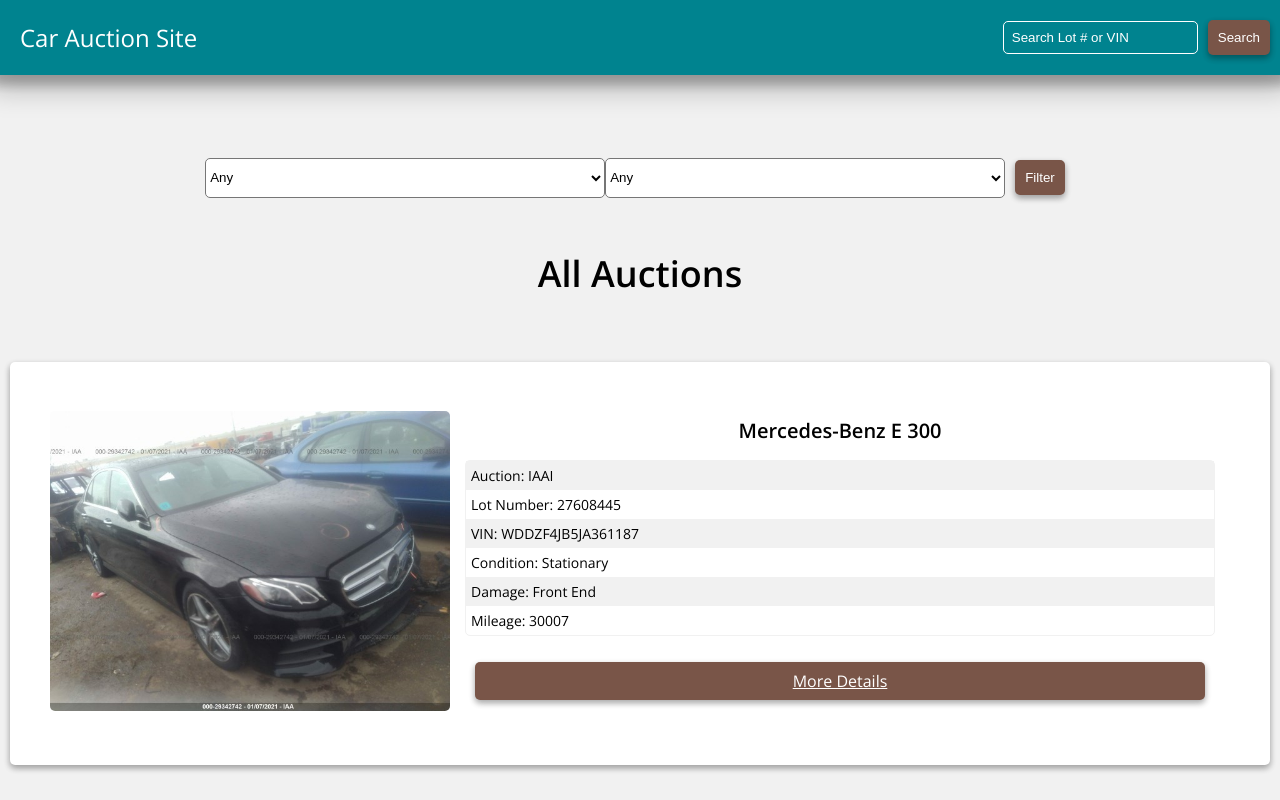
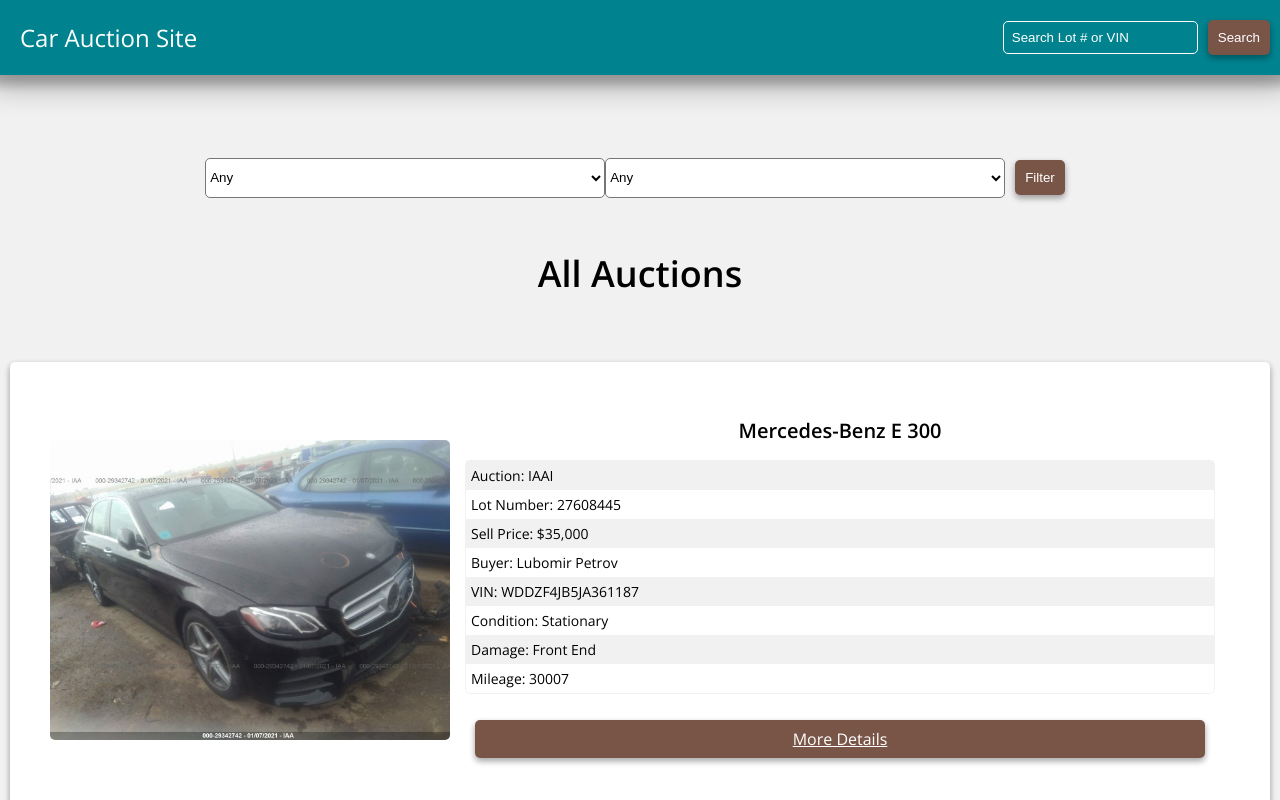
Before and after one commit to martinpetrov1096/auction-site, a Next.js app: page / in a window 1280 px wide. Shown: the top 800 px of the page. Built offline with nearby package versions, Linux system fonts and the light colour scheme.

Commit message:
added all changes

```diff
--- a/components/auction-details/auction-info.js
+++ b/components/auction-details/auction-info.js
@@ -15,9 +15,11 @@ export default function AuctionInfo({ auctionInfo }) {
             <li>ID: {auctionInfo.id || 'N/A'}</li>
             <li>Auctioneer: {auctionInfo.auctioneer || 'N/A'}</li>
             <li>Lot Number: {auctionInfo.lotNumber || 'N/A'}</li>
-            <li>Date Of Sale: {auctionInfo.dateEnding || 'N/A'}</li>
+            <li>Sell Price: {auctionInfo.price || 'N/A'}</li>
+            <li>Buyer: {auctionInfo.buyer || 'N/A'}</li>
             <li>Seller: {auctionInfo.seller || 'N/A'}</li>
             <li>Location: {auctionInfo.location || 'N/A'}</li>
+            <li>Date Of Sale: {auctionInfo.dateEnding || 'N/A'}</li>
          </ul>
       </div>
    );
--- a/components/auction-details/large.js
+++ b/components/auction-details/large.js
@@ -15,13 +15,14 @@ export default function AuctionDetailsLarge({ auction }) {
 
    return (
       <div className={styles.wrapper}>
-         <h1 className={styles.title}>{auction.vehicleInfo.make + ' ' + auction.vehicleInfo.model}</h1>
+
          <ImageGallery images={auction.images}/>
          <div className={styles.details}>
             <AuctionInfo auctionInfo={auction}/>
             <VehicleInfo vehicleInfo={auction.vehicleInfo}/>
             <ConditionInfo conditionInfo={auction.condition}/>
          </div>
+         <h1 className={styles.title}>{auction.vehicleInfo.make + ' ' + auction.vehicleInfo.model}</h1>
       </div>
    );
 }
--- a/components/auction-details/small.js
+++ b/components/auction-details/small.js
@@ -24,6 +24,8 @@ export default function AuctionDetailsSmall({ auction }) {
             <ul className={styles.infoList}>
                <li>Auction: {auction.auctioneer || 'N/A'}</li>
                <li>Lot Number: {auction.lotNumber || 'N/A'}</li>
+               <li>Sell Price: {auction.price || 'N/A'}</li>
+               <li>Buyer: {auction.buyer || 'N/A'}</li>
                <li>VIN: {auction.vehicleInfo.vin || 'N/A'}</li>
                <li>Condition: {auction.condition.status || 'N/A'}</li>
                <li>Damage: {auction.condition.primaryDamage || 'N/A'}</li>
--- a/config/auctions.json
+++ b/config/auctions.json
@@ -5,6 +5,7 @@
       "lotNumber": 27608445,
       "price": "$35,000",
       "dateEnding": "07.02.2020",
+      "buyer": "Lubomir Petrov",
       "seller": "Geico Insurance",
       "location": "East Bay (CA)",
       "notes": [
@@ -50,6 +51,7 @@
       "lotNumber": 1,
       "price": "$35,000",
       "dateEnding": "",
+      "buyer": "",
       "seller": "",
       "location": "",
       "notes": [
@@ -88,6 +90,7 @@
       "lotNumber": 2,
       "price": "$35,000",
       "dateEnding": "",
+      "buyer": "",
       "seller": "",
       "location": "",
       "notes": [
@@ -126,6 +129,7 @@
       "lotNumber": 3,
       "price": "$35,000",
       "dateEnding": "",
+      "buyer": "",
       "seller": "",
       "location": "",
       "notes": [
@@ -164,6 +168,7 @@
       "lotNumber": 4,
       "price": "$35,000",
       "dateEnding": "",
+      "buyer": "",
       "seller": "",
       "location": "",
       "notes": [
--- a/styles/components/auction-details/image-gallery.module.css
+++ b/styles/components/auction-details/image-gallery.module.css
@@ -5,7 +5,7 @@
    height: min(600px, 100%);
    background-color: var(--whiteSpaceColor);
    display: flex;
-   flex-flow: column-reverse nowrap;
+   flex-flow: column nowrap;
    justify-content: space-between;
 }
 .curImageWrapper {
--- a/styles/components/auction-details/large.module.css
+++ b/styles/components/auction-details/large.module.css
@@ -7,7 +7,7 @@
    box-shadow: var(--boxShadowSmall);
    background-color: var(--bgColor);
    display: flex;
-   flex-flow: row wrap;
+   flex-flow: row wrap-reverse;
    justify-content: space-around;
    align-items: flex-start;
 }
--- a/utils/prop-types.js
+++ b/utils/prop-types.js
@@ -29,6 +29,7 @@ export const auctionProp = shape({
    lotNumber: number.isRequired,
    price: string.isRequired,
    dateEnding: string.isRequired,
+   buyer: string,
    seller: string.isRequired,
    location: string.isRequired,
    notes: arrayOf(string),
```
